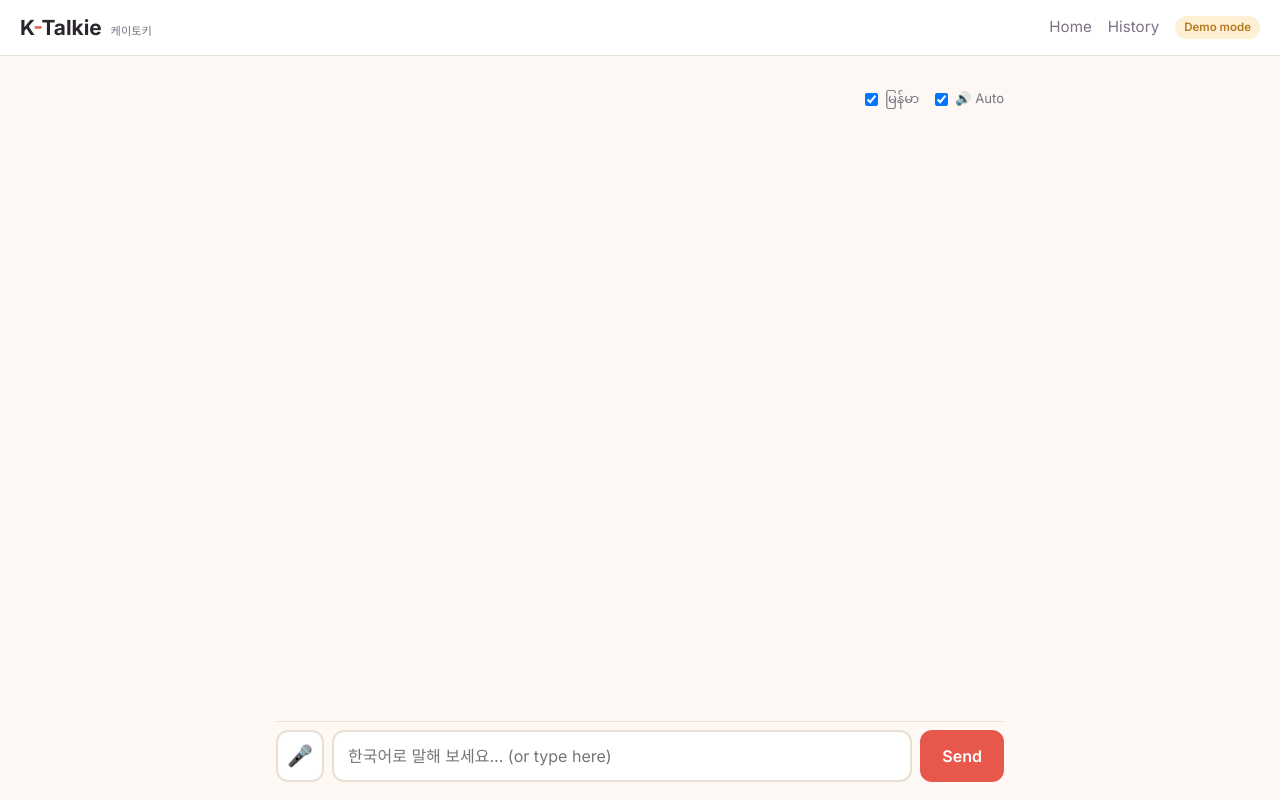
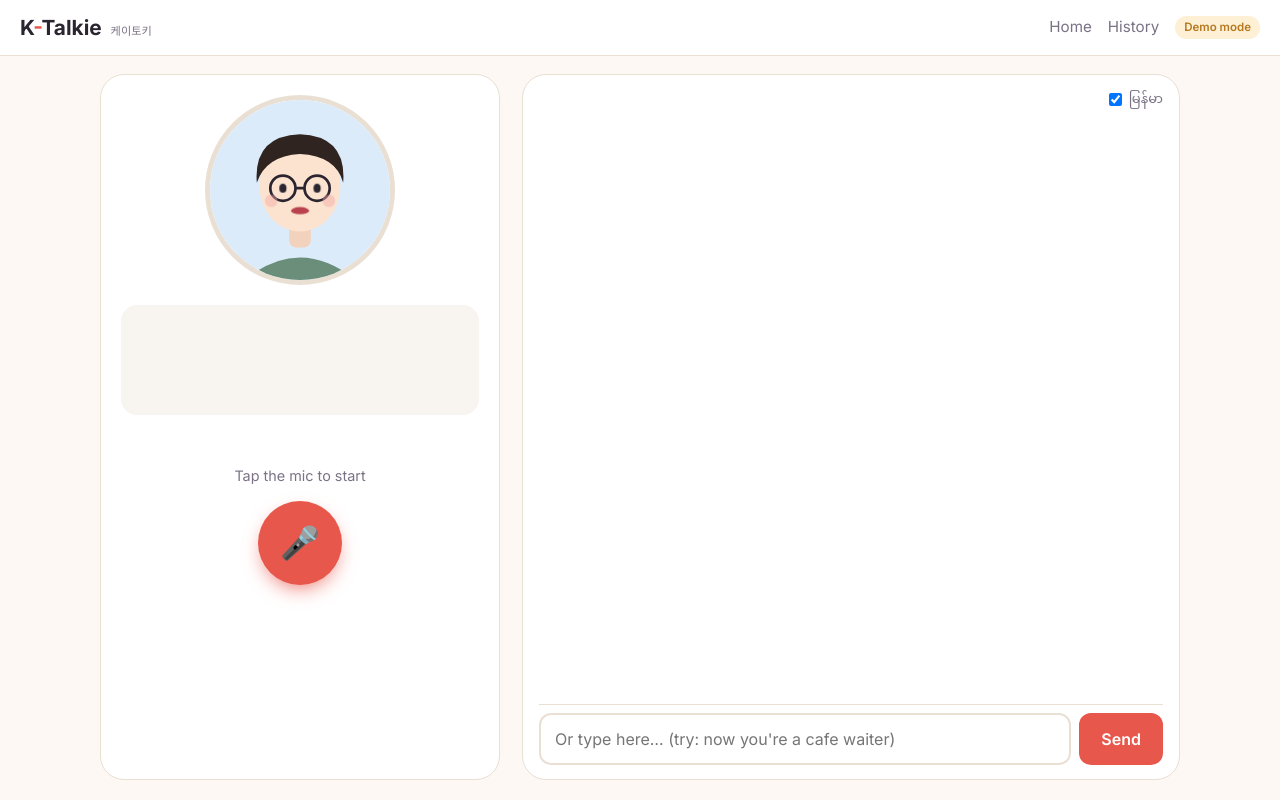
Before and after one commit to Kristen045/k-talkie, a FastAPI app: template templates/chat.html in a window 1280 px wide. Run offline with FastAPI, Linux system fonts and the light colour scheme; the template is opened without the code that fills it, so the values that code supplies are empty.

Commit message:
Make chat voice-first: animated tutor faces, hands-free listen/speak loop
Co-Authored-By: Claude Sonnet 5.5 <noreply@anthropic.com>
Claude-Session: https://claude.ai/code/session_01Be8vFBqEFMfHRzM2USPtG9

```diff
--- a/static/chat.js
+++ b/static/chat.js
@@ -1,47 +1,45 @@
-// Chat page: sends messages, shows replies, voice in (mic) and voice out (speaker).
+// Chat page = a voice "call". The loop is:  listen -> send -> think -> tutor speaks -> listen ...
 const $ = (s) => document.querySelector(s);
 const root = $('.chat');
-const convId = root.dataset.conv;
-const tutorKey = root.dataset.tutor;
-const tutorInitial = root.dataset.initial;
-let mode = root.dataset.mode;
-let role = root.dataset.role;
-let busy = false;
+const convId = root.dataset.conv, tutorKey = root.dataset.tutor, tutorInitial = root.dataset.initial;
+let mode = root.dataset.mode, role = root.dataset.role;
 
-const log = $('#log'), form = $('#form'), input = $('#text');
+const log = $('#log'), stage = $('#stage'), input = $('#text'), form = $('#form');
 const store = {
   get: (k, d) => { try { const v = localStorage.getItem(k); return v === null ? d : v === '1'; } catch { return d; } },
   set: (k, v) => { try { localStorage.setItem(k, v ? '1' : '0'); } catch {} },
 };
 
-// ---------- settings toggles
-const toggleMy = $('#toggle-my'), toggleAuto = $('#toggle-auto');
+// ================================================================ small helpers
+function el(tag, cls, text) { const e = document.createElement(tag); if (cls) e.className = cls; if (text) e.textContent = text; return e; }
+function showError(msg) { const e = $('#error'); e.textContent = msg || ''; e.hidden = !msg; }
+function scrollLog() { log.scrollTop = log.scrollHeight; }
+
+const toggleMy = $('#toggle-my');
 toggleMy.checked = store.get('kt-my', true);
-toggleAuto.checked = store.get('kt-auto', true);
-const applyMy = () => log.classList.toggle('hide-my', !toggleMy.checked);
+const applyMy = () => { log.classList.toggle('hide-my', !toggleMy.checked); $('#cap-my').hidden = !toggleMy.checked; };
 toggleMy.addEventListener('change', () => { store.set('kt-my', toggleMy.checked); applyMy(); });
-toggleAuto.addEventListener('change', () => store.set('kt-auto', toggleAuto.checked));
 applyMy();
 
-// ---------- mode switcher
+// ================================================================ state of the call
+const LABELS = {
+  idle: 'Tap the mic to start', listening: 'Listening… 듣고 있어요', thinking: 'Thinking… 생각 중',
+  speaking: 'Speaking… 말하는 중', paused: 'Paused · tap the mic to continue',
+};
+let call = false, state = 'idle', emptyCount = 0, lastTutor = null, speakToken = 0;
+function setState(s) {
+  state = s; stage.dataset.state = s; $('#state').textContent = LABELS[s];
+  $('#call-btn').setAttribute('aria-label', s === 'idle' || s === 'paused' ? 'Start talking' : 'Microphone');
+  $('#end-btn').hidden = !call;
+}
+
+// ================================================================ mode switcher
 const MODE_NAMES = { teacher: 'Polite teacher · ယဉ်ကျေးသော ဆရာ', friend: 'Friendly friend · ခင်မင်သော သူငယ်ချင်း' };
 function showMode() {
   $('#mode-label').textContent = mode === 'custom' ? `Role: ${role}` : MODE_NAMES[mode];
   document.querySelectorAll('#modes .pill').forEach((p) => p.classList.toggle('on', p.dataset.mode === mode));
 }
 showMode();
-
-document.querySelectorAll('#modes .pill').forEach((pill) => {
-  pill.addEventListener('click', async () => {
-    if (pill.dataset.mode === 'custom') { $('#custom-box').hidden = false; $('#custom-role').focus(); return; }
-    $('#custom-box').hidden = true;
-    await setMode(pill.dataset.mode, null);
-  });
-});
-$('#apply-role').addEventListener('click', async () => {
-  const r = $('#custom-role').value.trim();
-  if (r) { await setMode('custom', r); $('#custom-box').hidden = true; }
-});
 async function setMode(m, r) {
   const res = await fetch(`/api/conversations/${convId}/mode`, {
     method: 'POST', headers: { 'Content-Type': 'application/json' }, body: JSON.stringify({ mode: m, custom_role: r }),
@@ -49,15 +47,18 @@ async function setMode(m, r) {
   const data = await res.json();
   if (!res.ok) return showError(data.detail);
   mode = data.mode; role = data.custom_role || ''; showMode();
-  addSystem(`Style changed → ${mode === 'custom' ? role : MODE_NAMES[mode]}`);
+  log.append(el('div', 'sys', `Style changed → ${mode === 'custom' ? role : MODE_NAMES[mode]}`)); scrollLog();
 }
+document.querySelectorAll('#modes .pill').forEach((pill) => pill.addEventListener('click', async () => {
+  if (pill.dataset.mode === 'custom') { $('#custom-box').hidden = false; $('#custom-role').focus(); return; }
+  $('#custom-box').hidden = true; await setMode(pill.dataset.mode, null);
+}));
+$('#apply-role').addEventListener('click', async () => {
+  const r = $('#custom-role').value.trim();
+  if (r) { await setMode('custom', r); $('#custom-box').hidden = true; }
+});
 
-// ---------- rendering
-function el(tag, cls, text) { const e = document.createElement(tag); if (cls) e.className = cls; if (text) e.textContent = text; return e; }
-function addSystem(text) { log.append(el('div', 'sys', text)); scroll(); }
-function scroll() { log.scrollTop = log.scrollHeight; }
-function showError(msg) { const e = $('#error'); e.textContent = msg; e.hidden = !msg; }
-
+// ================================================================ showing messages
 function addMessage(m) {
   const row = el('div', 'row ' + m.role);
   if (m.role === 'tutor') row.append(el('span', `avatar small ${tutorKey}`, tutorInitial));
@@ -66,102 +67,138 @@ function addMessage(m) {
   if (m.role === 'tutor') {
     if (m.burmese) bubble.append(el('div', 'my-line', m.burmese));
     if (m.tip) bubble.append(el('div', 'tip', m.tip));
-    const speak = el('button', 'speak', '🔊');
-    speak.type = 'button'; speak.title = 'Listen'; speak.setAttribute('aria-label', 'Listen');
-    speak.addEventListener('click', () => say(m.korean));
-    bubble.append(speak);
+    const b = el('button', 'speak', '🔊'); b.type = 'button'; b.title = 'Listen again';
+    b.addEventListener('click', () => speak(m.korean));
+    bubble.append(b);
   }
-  row.append(bubble);
-  log.append(row); scroll();
+  row.append(bubble); log.append(row); scrollLog();
+}
+function showCaption(m) {
+  $('#cap-ko').textContent = m.korean; $('#cap-my').textContent = m.burmese || '';
+  const tip = $('#cap-tip'); tip.textContent = m.tip || ''; tip.hidden = !m.tip;
 }
 
-let typingRow = null;
-function typing(on) {
-  if (on) {
-    typingRow = el('div', 'row tutor');
-    typingRow.append(el('span', `avatar small ${tutorKey}`, tutorInitial));
-    typingRow.append(el('div', 'bubble dots', '● ● ●'));
-    log.append(typingRow); scroll();
-  } else if (typingRow) { typingRow.remove(); typingRow = null; }
+// ================================================================ tutor voice (text-to-speech)
+let voices = [], currentUtterance = null;
+function loadVoices() { voices = speechSynthesis.getVoices().filter((v) => v.lang.toLowerCase().startsWith('ko')); }
+if ('speechSynthesis' in window) { loadVoices(); speechSynthesis.onvoiceschanged = loadVoices; }
+
+// Speaks `text`, then calls `done` exactly once (even if the browser forgets to tell us it finished).
+function speak(text, done) {
+  const token = ++speakToken;
+  let finished = false;
+  const finish = () => { if (finished || token !== speakToken) return; finished = true; stage.classList.remove('talking'); done && done(); };
+  if (!('speechSynthesis' in window)) { setTimeout(finish, 600); return; }
+  speechSynthesis.cancel();
+  const u = new SpeechSynthesisUtterance(text);
+  currentUtterance = u;                                    // keep a reference or Chrome may drop it
+  u.lang = 'ko-KR'; u.rate = 0.9; u.pitch = tutorKey === 'yuri' ? 1.15 : 0.85;
+  if (voices.length) u.voice = voices[0];
+  u.onstart = () => stage.classList.add('talking');
+  u.onend = u.onerror = finish;
+  stage.classList.add('talking');
+  speechSynthesis.speak(u);
+  setTimeout(finish, 4000 + text.length * 350);            // safety net
+}
+function stopSpeaking() { speakToken++; stage.classList.remove('talking'); if ('speechSynthesis' in window) speechSynthesis.cancel(); }
+
+// ================================================================ your voice (speech recognition)
+const SR = window.SpeechRecognition || window.webkitSpeechRecognition;
+let rec = null, heard = '';
+if (!SR) {
+  $('#call-btn').disabled = true;
+  $('#state').textContent = 'Voice needs Chrome or Edge';
+  $('#mic-hint').textContent = 'Your browser has no speech recognition. You can still type on the right →'; $('#mic-hint').hidden = false;
+} else {
+  rec = new SR();
+  rec.lang = 'ko-KR'; rec.interimResults = true; rec.continuous = false; rec.maxAlternatives = 1;
+  rec.onresult = (e) => {
+    heard = Array.from(e.results).map((r) => r[0].transcript).join('');
+    $('#live').textContent = heard;
+  };
+  rec.onerror = (e) => {
+    if (e.error === 'not-allowed' || e.error === 'service-not-allowed') {
+      call = false; setState('paused'); showError('Please allow the microphone for this site, then tap the mic.');
+    }
+  };
+  rec.onend = () => {
+    if (state !== 'listening') return;                     // we stopped it on purpose
+    const text = heard.trim(); heard = '';
+    if (text) { emptyCount = 0; $('#live').textContent = ''; handleUser(text); return; }
+    emptyCount++;
+    if (emptyCount >= 3) { pauseCall(); showError("I didn't hear anything. Tap the mic when you're ready."); }
+    else if (call) setTimeout(listen, 250);
+  };
+}
+function listen() {
+  if (!call || !rec) return;
+  heard = ''; $('#live').textContent = ''; setState('listening');
+  try { rec.start(); } catch { /* already started */ }
 }
 
-// ---------- speaking out loud (browser text-to-speech)
-let voices = [];
-function loadVoices() { voices = speechSynthesis.getVoices().filter((v) => v.lang.toLowerCase().startsWith('ko')); }
-if ('speechSynthesis' in window) { loadVoices(); speechSynthesis.onvoiceschanged = loadVoices; }
-function say(text) {
-  if (!('speechSynthesis' in window)) return;
-  speechSynthesis.cancel();
-  const u = new SpeechSynthesisUtterance(text);
-  u.lang = 'ko-KR';
-  // Use the first Korean voice the browser has; pitch below makes Yuri/Joohyuk sound different.
-  if (voices.length) u.voice = voices[0];
-  u.pitch = tutorKey === 'yuri' ? 1.15 : 0.85;
-  u.rate = 0.9;  // a bit slower for learners
-  speechSynthesis.speak(u);
+// ================================================================ the loop
+async function handleUser(text) {
+  setState('thinking');
+  const reply = await sendText(text);
+  if (!call) return;
+  if (!reply) { pauseCall(); return; }
+  setState('speaking');
+  speak(reply.korean, () => listen());
 }
 
-// ---------- sending
-async function send(text) {
-  if (busy || !text.trim()) return;
-  busy = true; showError('');
-  input.value = ''; $('#send').disabled = true;
+async function sendText(text) {
+  showError('');
   addMessage({ role: 'user', korean: text });
-  typing(true);
+  const typing = el('div', 'row tutor'); typing.append(el('span', `avatar small ${tutorKey}`, tutorInitial), el('div', 'bubble dots', '● ● ●'));
+  log.append(typing); scrollLog();
   try {
     const res = await fetch(`/api/conversations/${convId}/messages`, {
       method: 'POST', headers: { 'Content-Type': 'application/json' }, body: JSON.stringify({ text }),
     });
     const data = await res.json();
-    typing(false);
+    typing.remove();
     if (!res.ok) throw new Error(data.detail || 'Something went wrong');
     if (data.mode_changed) { mode = data.mode; role = data.custom_role; showMode(); }
-    addMessage(data.tutor);
-    if (toggleAuto.checked) say(data.tutor.korean);
-  } catch (e) { typing(false); showError(e.message); }
-  busy = false; $('#send').disabled = false; input.focus();
-}
-form.addEventListener('submit', (e) => { e.preventDefault(); send(input.value); });
-
-// ---------- speaking in (browser speech recognition)
-const SR = window.SpeechRecognition || window.webkitSpeechRecognition;
-const mic = $('#mic'), hint = $('#mic-hint');
-if (!SR) {
-  mic.disabled = true; mic.title = 'Voice input needs Chrome or Edge';
-  hint.textContent = 'Voice input works in Chrome / Edge. You can still type.'; hint.hidden = false;
-} else {
-  const rec = new SR();
-  rec.lang = 'ko-KR'; rec.interimResults = true; rec.maxAlternatives = 1;
-  let listening = false, finalText = '';
-  rec.onresult = (e) => {
-    let t = '';
-    for (const r of e.results) t += r[0].transcript;
-    finalText = t; input.value = t;
-  };
-  rec.onend = () => {
-    listening = false; mic.classList.remove('rec');
-    if (finalText.trim()) send(finalText.trim());
-    finalText = '';
-  };
-  rec.onerror = (e) => {
-    listening = false; mic.classList.remove('rec'); finalText = '';
-    if (e.error === 'not-allowed') showError('Please allow the microphone for this site.');
-  };
-  mic.addEventListener('click', () => {
-    if (listening) { rec.stop(); return; }
-    speechSynthesis.cancel(); showError(''); finalText = '';
-    try { rec.start(); listening = true; mic.classList.add('rec'); } catch {}
-  });
+    addMessage(data.tutor); showCaption(data.tutor); lastTutor = data.tutor;
+    return data.tutor;
+  } catch (e) { typing.remove(); showError(e.message); return null; }
 }
 
-// ---------- load the conversation
+function startCall() {
+  showError(''); call = true; emptyCount = 0; setState('thinking');
+  if (lastTutor && !stage.dataset.greeted) {               // first time: the tutor says hello out loud
+    stage.dataset.greeted = '1'; setState('speaking'); speak(lastTutor.korean, () => listen());
+  } else listen();
+}
+function pauseCall() {
+  call = false; stopSpeaking();
+  if (rec) { try { rec.abort(); } catch {} }
+  setState('paused'); $('#live').textContent = '';
+}
+
+$('#call-btn').addEventListener('click', () => {
+  if (!call) return startCall();
+  if (state === 'speaking') { stopSpeaking(); listen(); }   // interrupt the tutor and talk
+  else if (state === 'listening' && rec) { try { rec.stop(); } catch {} } // "I'm done" -> send now
+});
+$('#end-btn').addEventListener('click', pauseCall);
+
+// typing still works any time
+form.addEventListener('submit', async (e) => {
+  e.preventDefault();
+  const text = input.value.trim(); if (!text) return;
+  input.value = '';
+  if (call) { stopSpeaking(); if (rec) { try { rec.abort(); } catch {} } await handleUser(text); return; }
+  setState('thinking'); const reply = await sendText(text); setState('idle');
+  if (reply) { setState('speaking'); speak(reply.korean, () => setState('idle')); }
+});
+
+// ================================================================ load the conversation
 (async function init() {
-  const res = await fetch(`/api/conversations/${convId}/messages`);
-  const msgs = await res.json();
+  const msgs = await (await fetch(`/api/conversations/${convId}/messages`)).json();
   msgs.forEach(addMessage);
-  const last = msgs[msgs.length - 1];
-  if (msgs.length === 1 && last.role === 'tutor' && toggleAuto.checked) {
-    // browsers block sound until the user clicks something; this is a best-effort greeting
-    say(last.korean);
-  }
+  const tutors = msgs.filter((m) => m.role === 'tutor');
+  if (tutors.length) { lastTutor = tutors[tutors.length - 1]; showCaption(lastTutor); }
+  if (msgs.length > 1) stage.dataset.greeted = '1';          // resuming an old chat: don't re-greet
+  setState('idle');
 })();
--- a/static/style.css
+++ b/static/style.css
@@ -110,3 +110,47 @@ button.primary:disabled { opacity: .45; cursor: not-allowed; }
   .head-tools { flex-direction: column; gap: 2px; }
   .topbar { padding: 10px 14px; }
 }
+
+/* ========== voice-call layout (overrides the older chat styles above) ========== */
+.avatar.big { width: 110px; height: 110px; overflow: hidden; background: none; }
+.avatar.big .face, .face-wrap .face { width: 100%; height: 100%; display: block; }
+.chat { display: grid; grid-template-columns: minmax(300px, 400px) 1fr; gap: 22px; max-width: 1120px; padding: 18px 20px; height: calc(100dvh - 58px); }
+.stage { background: var(--card); border: 1px solid var(--line); border-radius: 24px; padding: 20px; display: flex; flex-direction: column; align-items: center; gap: 12px; text-align: center; overflow-y: auto; }
+.tutor-view { display: flex; flex-direction: column; align-items: center; gap: 4px; }
+.face-wrap { position: relative; width: 190px; height: 190px; border-radius: 50%; overflow: hidden; border: 5px solid var(--line); transition: border-color .2s, box-shadow .2s; }
+.name small { color: var(--muted); font-weight: 400; }
+.stage[data-state=listening] .face-wrap { border-color: var(--ok); box-shadow: 0 0 0 8px color-mix(in srgb, var(--ok) 20%, transparent); }
+.stage[data-state=thinking] .face-wrap { border-color: var(--warn); }
+.stage.talking .face-wrap { border-color: var(--accent); box-shadow: 0 0 0 8px color-mix(in srgb, var(--accent) 20%, transparent); animation: bob .5s ease-in-out infinite alternate; }
+.face .mouth { transform-box: fill-box; transform-origin: center; }
+.stage.talking .face .mouth { animation: talk .22s ease-in-out infinite alternate; }
+.face .eyes { transform-box: fill-box; transform-origin: center; animation: blink 4s infinite; }
+@keyframes talk { from { transform: scaleY(.6) scaleX(.9); } to { transform: scaleY(3.2) scaleX(1.1); } }
+@keyframes bob { to { transform: translateY(-3px); } }
+@keyframes blink { 0%, 94%, 100% { transform: scaleY(1); } 97% { transform: scaleY(.1); } }
+
+.captions { width: 100%; min-height: 110px; background: color-mix(in srgb, var(--line) 35%, var(--card)); border-radius: 16px; padding: 12px 14px; display: flex; flex-direction: column; gap: 6px; justify-content: center; }
+.cap-ko { font-family: "Noto Sans KR", sans-serif; font-size: 1.3rem; font-weight: 500; }
+.cap-my { font-family: "Noto Sans Myanmar", "Padauk", sans-serif; color: var(--muted); font-size: .98rem; }
+.live { min-height: 26px; color: var(--ok); font-family: "Noto Sans KR", sans-serif; font-size: 1.1rem; }
+.state { font-size: .9rem; color: var(--muted); }
+.controls { display: flex; align-items: center; gap: 14px; margin-top: 2px; }
+.bigmic { position: relative; width: 84px; height: 84px; border-radius: 50%; border: 0; cursor: pointer; background: var(--accent); color: #fff; font-size: 2rem; display: grid; place-items: center; box-shadow: 0 8px 22px -8px var(--accent); }
+.bigmic:disabled { opacity: .4; cursor: not-allowed; }
+.bigmic .ring { position: absolute; inset: 0; border-radius: 50%; border: 3px solid var(--ok); opacity: 0; }
+.stage[data-state=listening] .bigmic { background: var(--ok); box-shadow: 0 8px 22px -8px var(--ok); }
+.stage[data-state=listening] .bigmic .ring { animation: ripple 1.3s infinite; }
+@keyframes ripple { from { transform: scale(1); opacity: .8; } to { transform: scale(1.6); opacity: 0; } }
+.ghost { border: 2px solid var(--line); background: transparent; color: inherit; padding: 10px 16px; border-radius: 12px; font: inherit; cursor: pointer; }
+
+.panel { display: flex; flex-direction: column; min-height: 0; background: var(--card); border: 1px solid var(--line); border-radius: 24px; padding: 14px 16px; }
+.panel-head { display: flex; align-items: center; justify-content: space-between; gap: 10px; flex-wrap: wrap; }
+.panel .log { flex: 1; min-height: 0; }
+.panel .composer { border-top: 1px solid var(--line); }
+
+@media (max-width: 860px) {
+  .chat { grid-template-columns: 1fr; height: auto; gap: 14px; padding: 12px; }
+  .face-wrap { width: 140px; height: 140px; }
+  .panel .log { max-height: 55vh; min-height: 220px; }
+}
+@media (prefers-reduced-motion: reduce) { .stage.talking .face-wrap, .face .mouth, .face .eyes, .bigmic .ring { animation: none !important; } }
--- /dev/null
+++ b/templates/_face.html
@@ -0,0 +1,23 @@
+{# Simple illustrated faces for the two tutors. Usage: {{ face('yuri') }} #}
+{% macro face(key) %}
+<svg class="face" viewBox="0 0 200 200" role="img" aria-label="{{ key }}">
+  {% if key == 'yuri' %}
+  <rect width="200" height="200" fill="#fde3ea"/>
+  <path d="M38 200 Q100 150 162 200Z" fill="#ef6f8f"/>
+  <rect x="88" y="138" width="24" height="26" rx="8" fill="#f3d2bd"/>
+  <path d="M42 90 Q42 36 100 34 Q158 36 158 90 L162 178 Q130 190 128 140 L72 140 Q70 190 38 178Z" fill="#3a2828"/>
+  <ellipse cx="100" cy="96" rx="45" ry="50" fill="#fbe3d0"/>
+  <path d="M55 84 Q70 44 102 46 Q140 48 146 86 Q118 62 88 70 Q68 74 55 84Z" fill="#3a2828"/>
+  {% else %}
+  <rect width="200" height="200" fill="#dcebfa"/>
+  <path d="M38 200 Q100 150 162 200Z" fill="#6b8e7a"/>
+  <rect x="88" y="138" width="24" height="26" rx="8" fill="#f3d2bd"/>
+  <ellipse cx="100" cy="96" rx="45" ry="50" fill="#fbe3d0"/>
+  <path d="M52 92 Q48 40 100 38 Q152 40 148 92 Q140 62 100 60 Q62 62 52 92Z" fill="#2f2420"/>
+  <g fill="none" stroke="#2b2530" stroke-width="3"><circle cx="81" cy="98" r="14"/><circle cx="119" cy="98" r="14"/><path d="M95 98 H105"/></g>
+  {% endif %}
+  <g class="eyes" fill="#2b2530"><ellipse cx="81" cy="98" rx="4" ry="5"/><ellipse cx="119" cy="98" rx="4" ry="5"/></g>
+  <circle cx="68" cy="112" r="7" fill="#f4a6a6" opacity=".45"/><circle cx="132" cy="112" r="7" fill="#f4a6a6" opacity=".45"/>
+  <ellipse class="mouth" cx="100" cy="123" rx="10" ry="4" fill="#b8434f"/>
+</svg>
+{% endmacro %}
--- a/templates/chat.html
+++ b/templates/chat.html
@@ -1,26 +1,49 @@
 {% extends "base.html" %}
+{% from "_face.html" import face %}
 {% block title %}{{ tutor.name_en }} · K-Talkie{% endblock %}
 {% block content %}
 <main class="chat"
       data-conv="{{ conv.id }}" data-tutor="{{ conv.tutor }}"
       data-mode="{{ conv.mode }}" data-role="{{ conv.custom_role or '' }}"
-      data-name="{{ tutor.name_ko }}" data-initial="{{ tutor.initial }}">
-  <div class="chat-head">
-    <span class="avatar {{ conv.tutor }}">{{ tutor.initial }}</span>
-    <div class="who">
-      <strong>{{ tutor.name_ko }} <small>{{ tutor.name_en }}</small></strong>
-      <span id="mode-label" class="my"></span>
-    </div>
-    <div class="head-tools">
-      <label class="switch" title="Show Burmese under each message"><input type="checkbox" id="toggle-my" checked> မြန်မာ</label>
-      <label class="switch" title="Read tutor replies aloud"><input type="checkbox" id="toggle-auto" checked> 🔊 Auto</label>
-    </div>
+      data-initial="{{ tutor.initial }}">
+
+  <!-- LEFT: the voice "call" with the tutor -->
+  <section class="stage" id="stage" data-state="idle">
+    <div class="tutor-view">
+      <div class="face-wrap {{ conv.tutor }}">{{ face(conv.tutor) }}</div>
+      <div class="name"><strong>{{ tutor.name_ko }}</strong> <small>{{ tutor.name_en }}</small></div>
+      <div class="mode my" id="mode-label"></div>
     </div>
 
+    <div class="captions" aria-live="polite">
+      <div id="cap-ko" class="cap-ko"></div>
+      <div id="cap-my" class="cap-my"></div>
+      <div id="cap-tip" class="tip" hidden></div>
+    </div>
+
+    <div id="live" class="live"></div>
+    <div id="state" class="state">Tap the mic to start</div>
+
+    <div class="controls">
+      <button id="call-btn" class="bigmic" aria-label="Start talking">
+        <span class="ring"></span><span class="mic-icon">🎤</span>
+      </button>
+      <button id="end-btn" class="ghost" hidden>⏸ Pause</button>
+    </div>
+    <p class="hint" id="mic-hint" hidden></p>
+  </section>
+
+  <!-- RIGHT: transcript + typing + settings -->
+  <section class="panel">
+    <div class="panel-head">
       <div class="modes small" id="modes">
         {% for key, m in modes.items() %}
         <button type="button" class="pill" data-mode="{{ key }}">{{ m.label }}</button>
         {% endfor %}
+      </div>
+      <div class="head-tools">
+        <label class="switch"><input type="checkbox" id="toggle-my" checked> မြန်မာ</label>
+      </div>
     </div>
     <div id="custom-box" class="inline" hidden>
       <input id="custom-role" maxlength="80" placeholder="Role, e.g. cafe waiter">
@@ -31,11 +54,10 @@
     <p id="error" class="error" hidden></p>
 
     <form id="form" class="composer" autocomplete="off">
-    <button type="button" id="mic" class="icon" title="Speak Korean" aria-label="Speak">🎤</button>
-    <input id="text" placeholder="한국어로 말해 보세요… (or type here)" maxlength="1000">
+      <input id="text" placeholder="Or type here… (try: now you're a cafe waiter)" maxlength="1000">
       <button class="primary" id="send">Send</button>
     </form>
-  <p class="hint" id="mic-hint" hidden></p>
+  </section>
 </main>
 {% endblock %}
 {% block scripts %}<script src="/static/chat.js"></script>{% endblock %}
--- a/templates/index.html
+++ b/templates/index.html
@@ -1,4 +1,5 @@
 {% extends "base.html" %}
+{% from "_face.html" import face %}
 {% block content %}
 <main class="container">
   <section class="hero">
@@ -11,7 +12,7 @@
   <div class="tutors" id="tutors">
     {% for key, t in tutors.items() %}
     <button type="button" class="tutor-card {{ key }}" data-tutor="{{ key }}" aria-pressed="false">
-      <span class="avatar {{ key }}">{{ t.initial }}</span>
+      <span class="avatar big {{ key }}">{{ face(key) }}</span>
       <strong>{{ t.name_ko }} <small>{{ t.name_en }}</small></strong>
       <span>{{ t.blurb }}</span>
       <span class="my">{{ t.blurb_my }}</span>
```
Also changed, not shown: README.md. Lines whose indentation alone changed are shown as unchanged.
